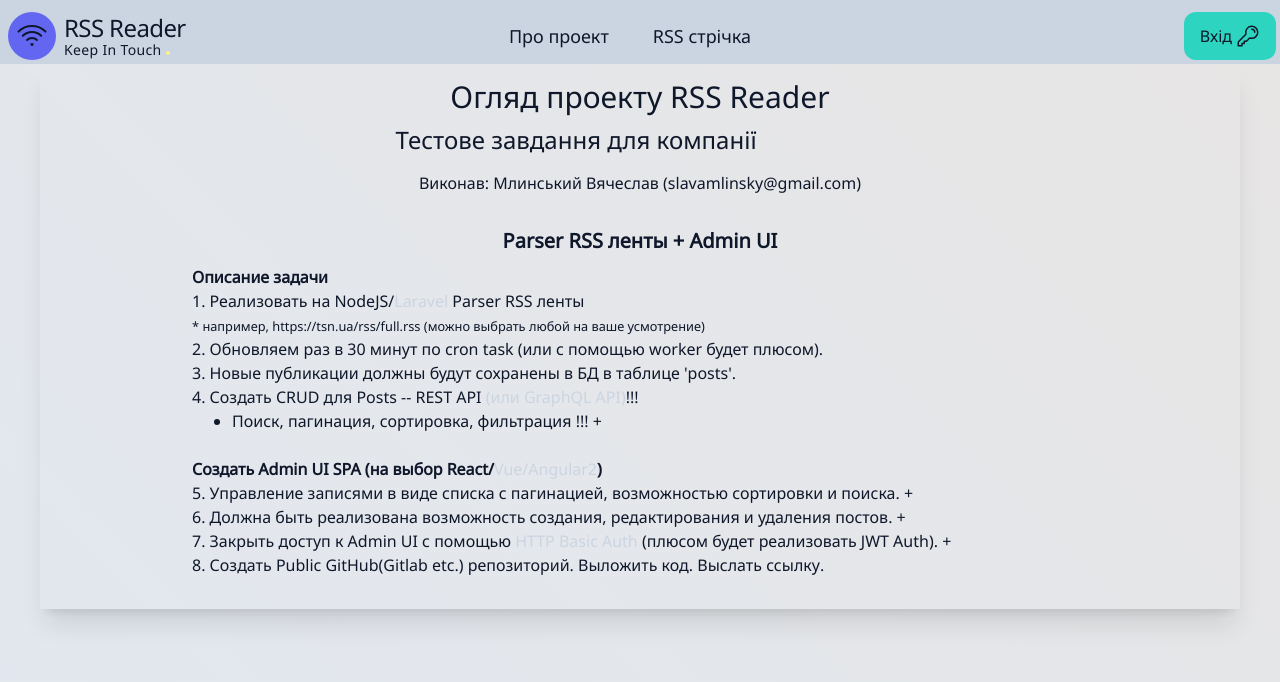
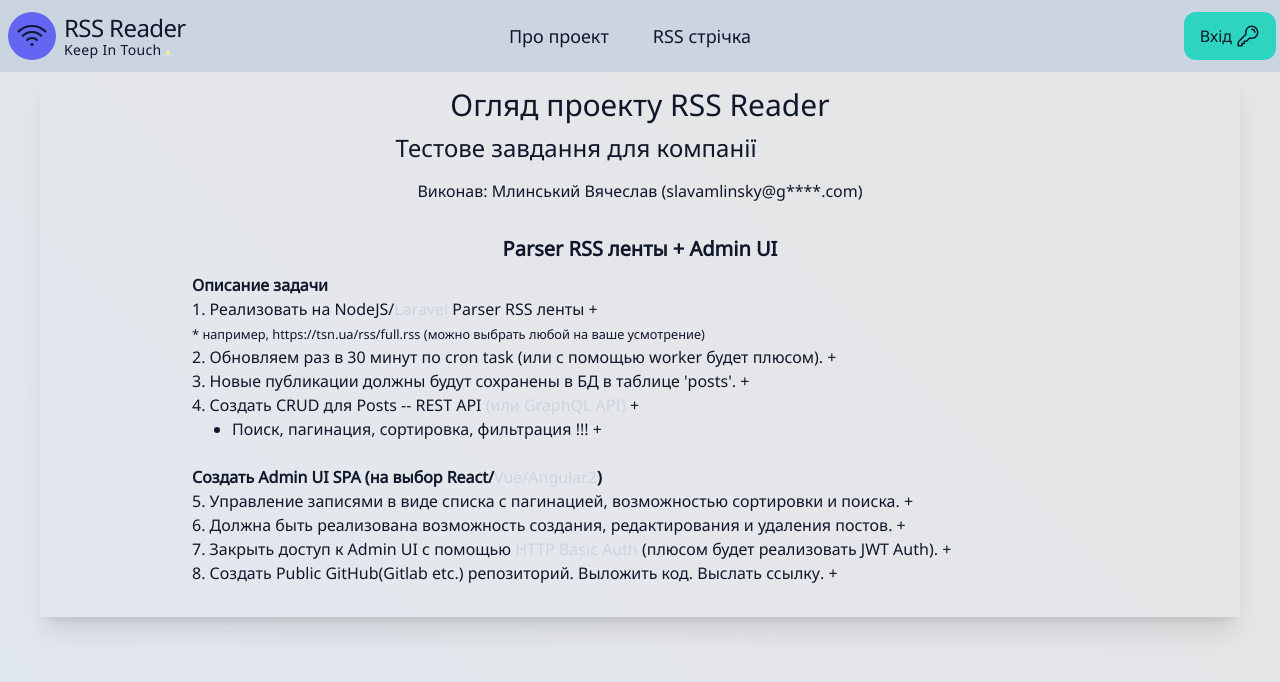
Before and after one commit to slavamlinsky/rss-reader, a React (Create React App) app in the folder client/: page /about in a window 1280 px wide. Shown: the top 682 px of the page. Built offline with nearby package versions, Linux system fonts and the light colour scheme.

Commit message:
about changed

```diff
--- a/client/src/components/about/About.jsx
+++ b/client/src/components/about/About.jsx
@@ -7,22 +7,22 @@ const About = () => {
         <h1 className='text-2xl md:text-3xl'>Огляд проекту RSS Reader</h1>
         {/* https://api.jobitt.com/api/images/17920 */}
         <h2 className={styles.company}>Тестове завдання для компанії <span><img src='https://api.jobitt.com/api/images/17920' className="h-10 rounded-3xl inline-block pr-1" />DevIT</span></h2>
-        <h4 className='text-center mb-8'>Виконав: Млинський Вячеслав (slavamlinsky@gmail.com)</h4>
+        <h4 className='text-center mb-8'>Виконав: Млинський Вячеслав (slavam<span className='hidden'>text</span>linsky@g****.com)</h4>
         <div className='w-full px-8 md:w-4/5 m-auto'>
         <h3 className='text-xl font-bold text-center'>Parser RSS ленты + Admin UI</h3>
         <p><strong>Описание задачи</strong><br></br>
-            1. Реализовать на NodeJS/<span className='text-slate-300'>Laravel</span> Parser RSS ленты
+            1. Реализовать на NodeJS/<span className='text-slate-300'>Laravel</span> Parser RSS ленты +
             <br></br><small> * например, https://tsn.ua/rss/full.rss (можно выбрать любой на ваше усмотрение)</small>
-            <br></br>2. Обновляем раз в 30 минут по cron task (или с помощью worker будет плюсом).
-            <br></br>3. Новые публикации должны будут сохранены в БД в таблице 'posts'.
-            <br></br>4. Создать CRUD для Posts -- REST API <span className='font-normal text-slate-300'>(или GraphQL API)</span>!!!
+            <br></br>2. Обновляем раз в 30 минут по cron task (или с помощью worker будет плюсом). +
+            <br></br>3. Новые публикации должны будут сохранены в БД в таблице 'posts'. +
+            <br></br>4. Создать CRUD для Posts -- REST API <span className='font-normal text-slate-300'>(или GraphQL API)</span> +
             <br></br><p className='list-item ml-10'>Поиск, пагинация, сортировка, фильтрация !!! +</p>
 
             <br></br><strong>Создать Admin UI SPA (на выбор React/<span className='font-normal text-slate-300'>Vue/Angular2</span>)</strong>
             <br></br>5. Управление записями в виде списка с пагинацией, возможностью сортировки и поиска. +
             <br></br>6. Должна быть реализована возможность создания, редактирования и удаления постов. +
             <br></br>7. Закрыть доступ к Admin UI с помощью <span className='text-slate-300'>HTTP Basic Auth</span> (плюсом будет реализовать JWT Auth).  +
-            <br></br>8. Создать Public GitHub(Gitlab etc.) репозиторий. Выложить код. Выслать ссылку.</p>
+            <br></br>8. Создать Public GitHub(Gitlab etc.) репозиторий. Выложить код. Выслать ссылку. +</p>
         </div>
 
     </div>
--- a/client/src/components/navbar/Navbar.jsx
+++ b/client/src/components/navbar/Navbar.jsx
@@ -21,7 +21,7 @@ const Navbar = () => {
 
   return (
     <div className='w-full bg-slate-300 pt-3'>
-      <div className='container flex justify-between m-auto items-center pb-1'>
+      <div className='container flex justify-between m-auto items-center pb-1 md:pb-3'>
         <div className={styles.logo}>
           {/* <svg xmlns="http://www.w3.org/2000/svg" fill="none" viewBox="0 0 24 24" strokeWidth="1.5" stroke="currentColor" className="w-12 h-12">
             <path strokeLinecap="round" strokeLinejoin="round" d="M4.098 19.902a3.75 3.75 0 005.304 0l6.401-6.402M6.75 21A3.75 3.75 0 013 17.25V4.125C3 3.504 3.504 3 4.125 3h5.25c.621 0 1.125.504 1.125 1.125v4.072M6.75 21a3.75 3.75 0 003.75-3.75V8.197M6.75 21h13.125c.621 0 1.125-.504 1.125-1.125v-5.25c0-.621-.504-1.125-1.125-1.125h-4.072M10.5 8.197l2.88-2.88c.438-.439 1.15-.439 1.59 0l3.712 3.713c.44.44.44 1.152 0 1.59l-2.879 2.88M6.75 17.25h.008v.008H6.75v-.008z" />
```
